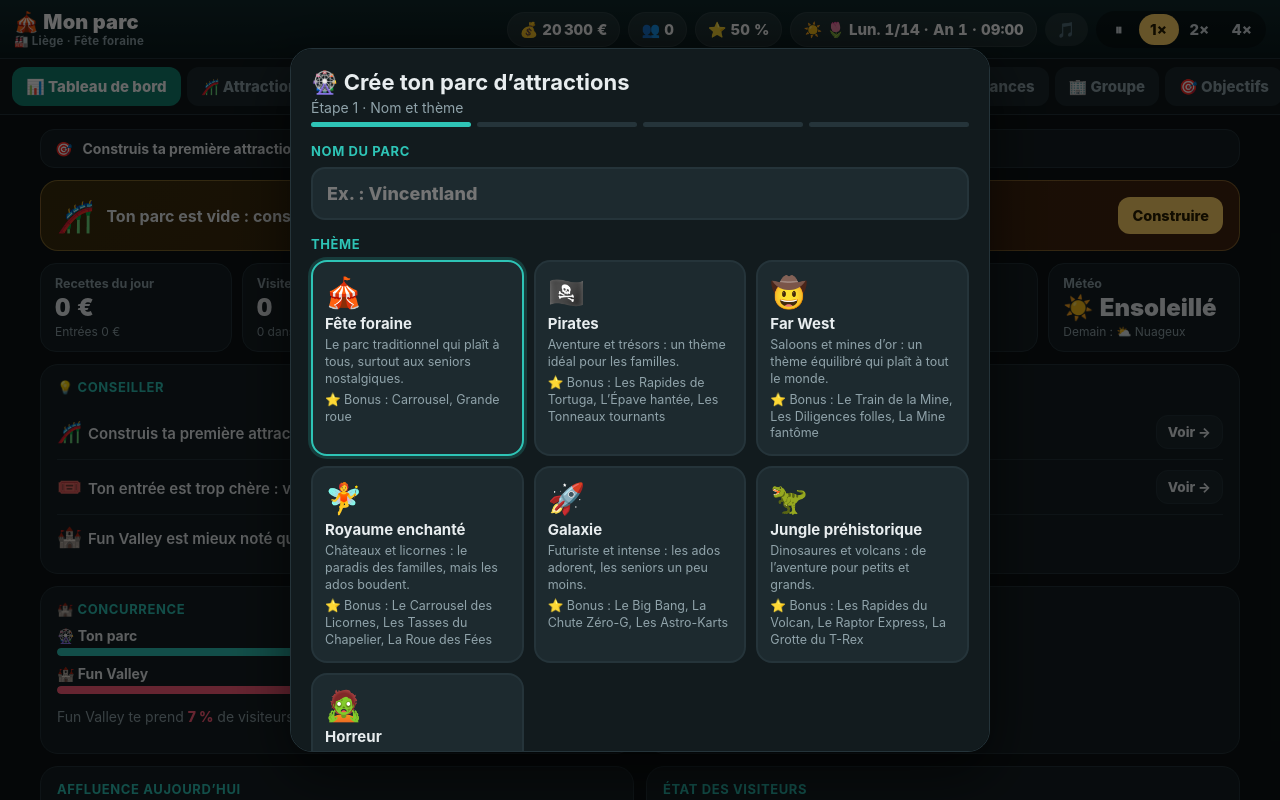
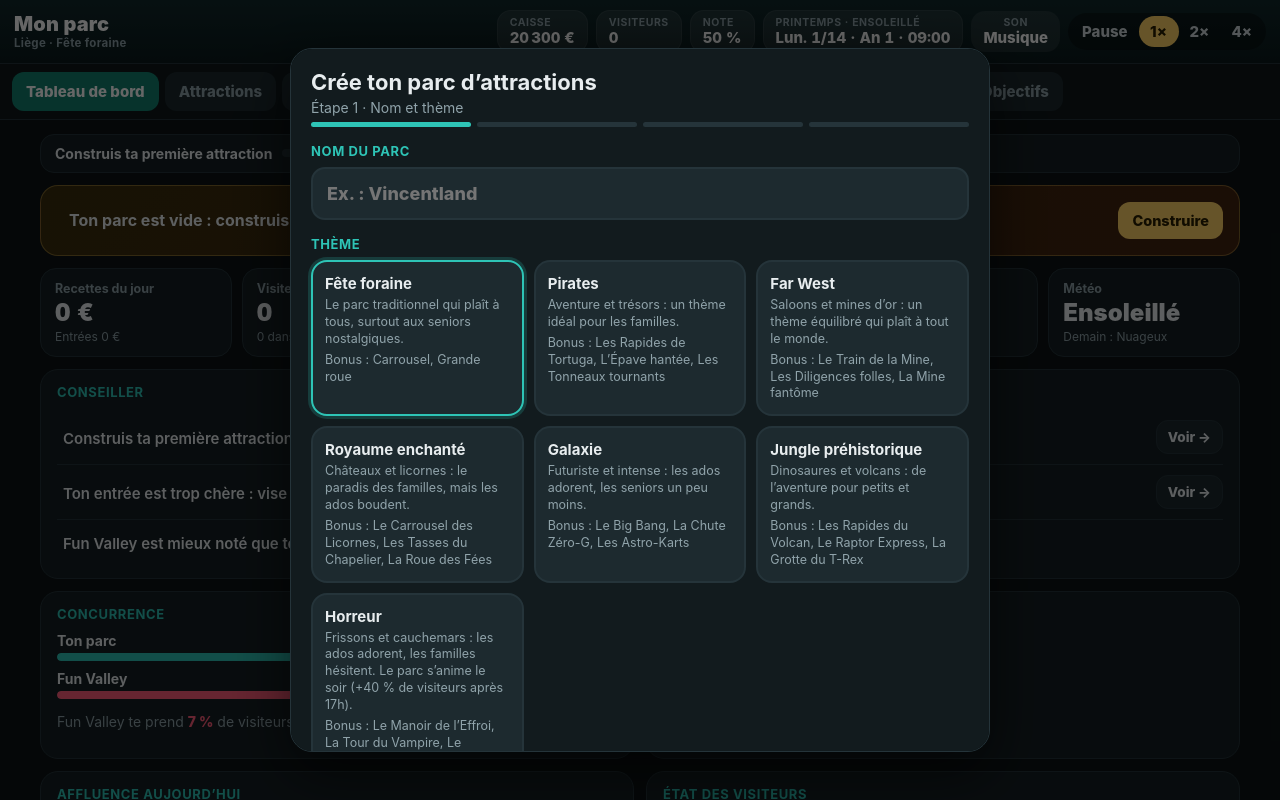
Before and after one commit to vifinocchio1601/Parc-mania, a plain HTML site: page index.html in a window 1280 px wide. Drawn offline with Linux system fonts and the light colour scheme.

Commit message:
Interface sans émojis
Co-Authored-By: Claude Opus 5.5 <noreply@anthropic.com>
Claude-Session: https://claude.ai/code/session_017DJH2bP9fvjzRDZKudekEU

```diff
--- a/index.html
+++ b/index.html
@@ -18,6 +18,10 @@ button{font-family:inherit;touch-action:manipulation;cursor:pointer}
 .brand{font-weight:900;font-size:20px;margin-right:auto;letter-spacing:.2px;white-space:nowrap;overflow:hidden;text-overflow:ellipsis;max-width:40%}
 .brand small{display:block;font-size:11.5px;font-weight:700;color:var(--muted);letter-spacing:.3px}
 .pill{background:rgba(255,255,255,.08);border:1px solid rgba(255,255,255,.06);border-radius:999px;padding:7px 12px;font-weight:800;font-size:15px;font-variant-numeric:tabular-nums;white-space:nowrap}
+.pill .pl{display:block;font-size:10.5px;font-weight:700;color:var(--muted);text-transform:uppercase;letter-spacing:.5px;line-height:1.1}
+.pill{line-height:1.15;border-radius:14px;padding:6px 12px}
+.ch .big:empty,.ci .e:empty,.goal .ic:empty{display:none}
+.goal .ic{color:var(--teal);font-weight:900}
 .pill.neg{background:rgba(255,93,122,.35)}
 .seg{display:flex;background:rgba(0,0,0,.35);border-radius:999px;padding:3px}
 .seg button{border:0;background:transparent;color:#cfd8dc;font-size:15px;padding:6px 11px;border-radius:999px;font-weight:800;min-width:40px}
@@ -118,13 +122,13 @@ input.txt:focus{border-color:var(--teal)}
 </head>
 <body>
 <div id="top">
-  <div class="brand" id="brand">🎡 Parc Mania</div>
+  <div class="brand" id="brand">Parc Mania</div>
   <div class="pill" id="hMoney"></div>
   <div class="pill" id="hGuests"></div>
   <div class="pill" id="hRating"></div>
   <div class="pill" id="hTime"></div>
-  <button class="pill" id="sndBtn" style="border:0;color:#fff;cursor:pointer">🎵</button>
-  <div class="seg" id="speed"><button data-s="0">⏸</button><button data-s="1" class="on">1×</button><button data-s="2">2×</button><button data-s="4">4×</button></div>
+  <button class="pill" id="sndBtn" style="border:0;color:#fff;cursor:pointer;font-family:inherit"></button>
+  <div class="seg" id="speed"><button data-s="0">Pause</button><button data-s="1" class="on">1×</button><button data-s="2">2×</button><button data-s="4">4×</button></div>
 </div>
 <div id="nav"></div>
 <div id="main"><div class="wrapc" id="content"></div></div>
@@ -353,6 +357,8 @@ const ISSUES_NEG={expensive:'les attractions sont trop chères',shopExp:'les pri
   thirsty:'rien à boire',toilet:'pas de toilettes',dirty:'le parc est sale',queue:'des files d’attente interminables',broken:'trop d’attractions en panne',
   nocash:'tout coûte trop cher',bored:'pas grand-chose à faire',wet:'trempés, et aucun parapluie à acheter',bad:'on s’est ennuyés',crowd:'beaucoup trop de monde, on ne pouvait rien faire',sick:'un manège bien trop violent, j’ai été malade'};
 
+const EMO=/[\p{Extended_Pictographic}\u{1F1E6}-\u{1F1FF}\u{1F3FB}-\u{1F3FF}\uFE0F\u200D\u20E3]/gu;
+const noE=t=>String(t).replace(EMO,'').replace(/ {2,}/g,' ');
 // ====================== OUTILS ======================
 const $=s=>document.querySelector(s);
 const clamp=(v,a,b)=>v<a?a:v>b?b:v;
@@ -726,13 +732,13 @@ function stp(a,v,val,extra){return`<div class="stp"><button data-a="${a}" data-v
 function stp2(a,val,extra){return`<div class="stp"><button data-a="${a}" data-v="-1" ${extra||''}>−</button><b>${val}</b><button data-a="${a}" data-v="1" ${extra||''}>+</button></div>`;}
 function barH(v,col){return`<div class="bar"><i style="width:${clamp(v,0,100)}%;background:${col||(v<40?'#ff5d7a':v<65?'#ffb703':'#2ec4b6')}"></i></div>`;}
 function header(){
-  $('#brand').innerHTML=`${THEMES[S.theme].e} ${S.name}<small>${LOC().e} ${LOC().n} · ${THEMES[S.theme].n}</small>`;
-  const m=$('#hMoney');m.textContent='💰 '+fmt(S.money);m.classList.toggle('neg',S.money<0);
-  $('#hGuests').textContent='👥 '+num(guests.length);
-  $('#hRating').textContent='⭐ '+S.rating+' %';
-  $('#hTime').textContent=`${WEATHER[S.weather].e} ${SEASONS[seasonOf(S.day)].e} ${DOW[dowOf(S.day)].slice(0,3)}. ${dayIn(S.day)}/${SEASON_LEN} · An ${yearOf(S.day)} · ${hhmm(S.time)}`;
+  $('#brand').innerHTML=noE(`${S.name}<small>${LOC().n} · ${THEMES[S.theme].n}</small>`);
+  const m=$('#hMoney');m.innerHTML=`<span class="pl">Caisse</span>${fmt(S.money)}`;m.classList.toggle('neg',S.money<0);
+  $('#hGuests').innerHTML=`<span class="pl">Visiteurs</span>${num(guests.length)}`;
+  $('#hRating').innerHTML=`<span class="pl">Note</span>${S.rating} %`;
+  $('#hTime').innerHTML=`<span class="pl">${SEASONS[seasonOf(S.day)].n} · ${WEATHER[S.weather].n}</span>${DOW[dowOf(S.day)].slice(0,3)}. ${dayIn(S.day)}/${SEASON_LEN} · An ${yearOf(S.day)} · ${hhmm(S.time)}`;
   const broken=S.b.some(b=>b.broken);
-  $('#nav').innerHTML=TABS.map(([k,l])=>`<button data-a="tab" data-v="${k}" class="${tab===k?'on':''}">${l}${k==='rides'&&broken?'<span class="dot"></span>':''}</button>`).join('');
+  $('#nav').innerHTML=noE(TABS.map(([k,l])=>`<button data-a="tab" data-v="${k}" class="${tab===k?'on':''}">${l}${k==='rides'&&broken?'<span class="dot"></span>':''}</button>`).join(''));
 }
 function goalBar(){
   const G=GOALS[S.goal];if(!G)return'<div class="goalbar">🏆 Parc légendaire — tous les objectifs sont atteints !</div>';
@@ -745,7 +751,7 @@ function render(){
     case'home':h=homeHTML();break;case'rides':h=ridesHTML();break;case'shops':h=shopsHTML();break;case'land':h=landHTML();break;case'staff':h=staffHTML();break;case'group':h=groupHTML();break;case'rd':h=rdHTML();break;
     case'park':h=parkHTML();break;case'fin':h=finHTML();break;case'goals':h=goalsHTML();break;
   }
-  $('#content').innerHTML=h;
+  $('#content').innerHTML=noE(h);
 }
 function tips(){
   const T=[],add=(p,e,t,tb)=>T.push({p,e,t,tab:tb});const R=rides(),A=f=>avg(f);
@@ -924,7 +930,7 @@ function finHTML(){
 function goalsHTML(){
   let h='<div class="panel"><h3>Objectifs</h3>';
   GOALS.forEach((G,i)=>{const done=i<S.goal,cur=i===S.goal,p=clamp(G.p(),0,1);
-    h+=`<div class="goal" style="${i>S.goal?'opacity:.5':''}"><div class="ic">${done?'✅':cur?'🎯':'🔒'}</div><div style="flex:1"><div style="font-weight:700">${G.t}</div>${cur?`<div style="margin-top:6px">${barH(p*100,'#2ec4b6')}</div>`:''}</div><div class="sub" style="font-weight:800">+${fmt(G.r)}</div></div>`;});
+    h+=`<div class="goal" style="${i>S.goal?'opacity:.5':''}"><div class="ic">${done?'✓':cur?'›':'·'}</div><div style="flex:1"><div style="font-weight:700">${G.t}</div>${cur?`<div style="margin-top:6px">${barH(p*100,'#2ec4b6')}</div>`:''}</div><div class="sub" style="font-weight:800">+${fmt(G.r)}</div></div>`;});
   h+='</div><div class="panel"><h3>Prochains déblocages</h3>';
   const next=[...Object.values(CATALOG),...Object.entries(DECOR).map(([k,d])=>({...d,unlock:d.unlock||0})),...Object.values(CAMPAIGNS).map(c=>({...c,unlock:c.unlock||0}))].filter(x=>x.unlock>S.totalGuests).sort((a,b)=>a.unlock-b.unlock).slice(0,5);
   h+=next.length?next.map(x=>`<div class="row"><div class="l">${x.e} ${x.name}</div><span class="sub">à ${num(x.unlock)} visiteurs (${num(S.totalGuests)} actuellement)</span></div>`).join(''):'<p class="sub">Tout est débloqué !</p>';
@@ -1078,9 +1084,9 @@ function oldWelcomeHTML(){
 function winHTML(){return`<h2>🏆 Parc légendaire !</h2><p>Bravo, tu as accompli tous les objectifs. Ton parc est l’un des meilleurs du pays !</p><p class="sub">Tu peux continuer à le développer autant que tu veux.</p><div class="sheetacts"><button class="btn" data-a="close">Continuer</button></div>`;}
 
 let sheetFn=null;
-function openSheet(fn){sheetFn=fn;$('#sheet').innerHTML=fn();$('#wrap').style.display='flex';modal=true;}
+function openSheet(fn){sheetFn=fn;$('#sheet').innerHTML=noE(fn());$('#wrap').style.display='flex';modal=true;}
 function closeSheet(){$('#wrap').style.display='none';modal=false;sheetFn=null;last=0;}
-function toast(s){const d=document.createElement('div');d.className='toast';d.textContent=s;$('#toasts').appendChild(d);
+function toast(s){const d=document.createElement('div');d.className='toast';d.textContent=noE(s).trim();$('#toasts').appendChild(d);
   const all=$('#toasts').children;if(all.length>3)all[0].remove();setTimeout(()=>d.remove(),3200);}
 
 document.addEventListener('click',e=>{
@@ -1130,7 +1136,7 @@ function playStep(m,i,t,sp){
 }
 setInterval(()=>{if(snd<2||!actx||document.hidden||!S)return;const m=MUS[S.theme]||MUS.classic,sp=60/m.bpm/2,now=actx.currentTime;
   if(mNext<now)mNext=now+.05;while(mNext<now+.35){playStep(m,mStep++,mNext,sp);mNext+=sp;}},120);
-function sndLabel(){$('#sndBtn').textContent=['🔇','🔊','🎵'][snd];$('#sndBtn').title=['Son coupé','Effets sonores','Musique + effets'][snd];}
+function sndLabel(){$('#sndBtn').innerHTML=`<span class="pl">Son</span>${['Coupé','Effets','Musique'][snd]}`;$('#sndBtn').title=['Son coupé','Effets sonores','Musique + effets'][snd];}
 
 // ====================== BOUCLE ======================
 function loop(ts){
```
